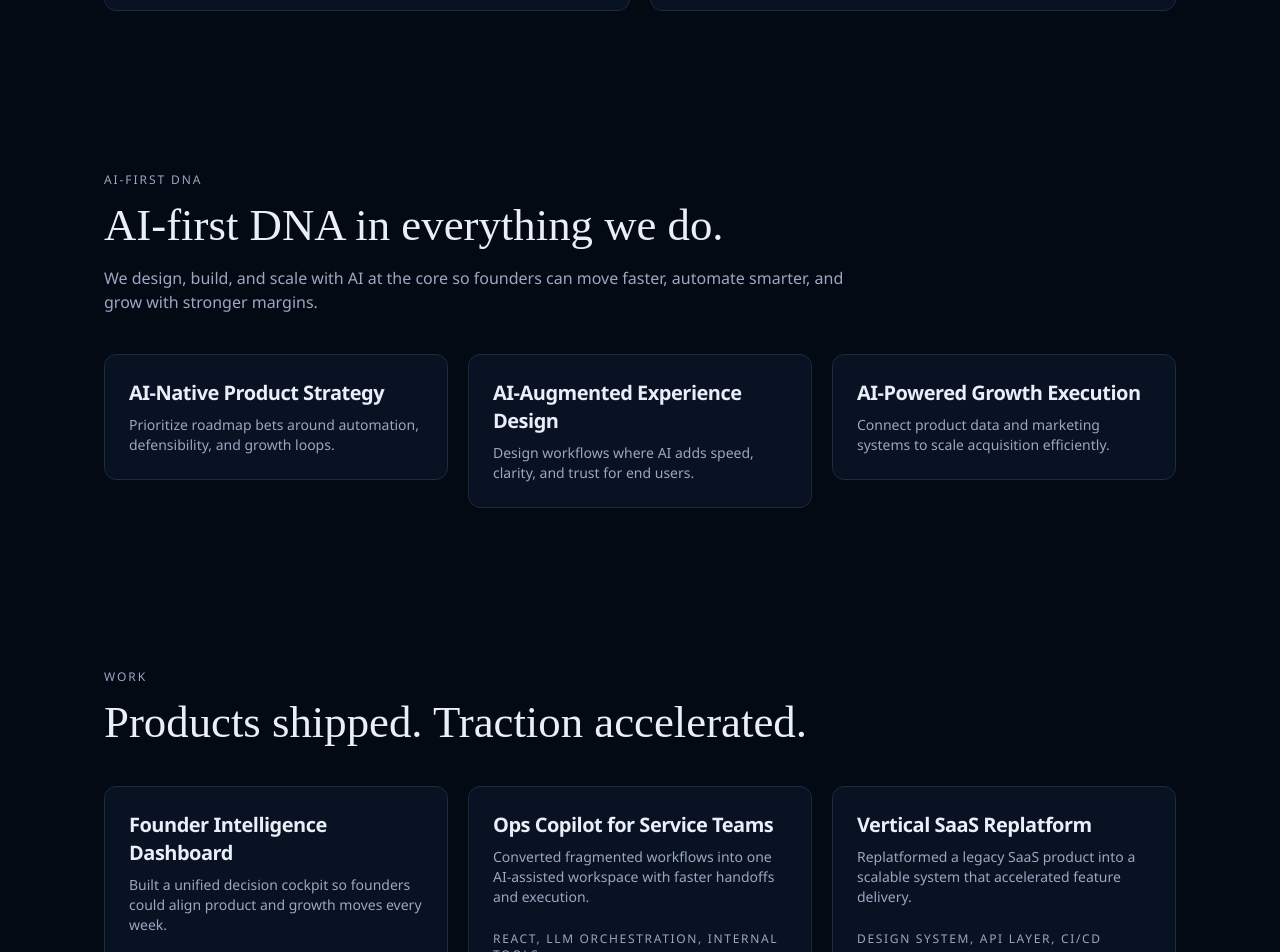
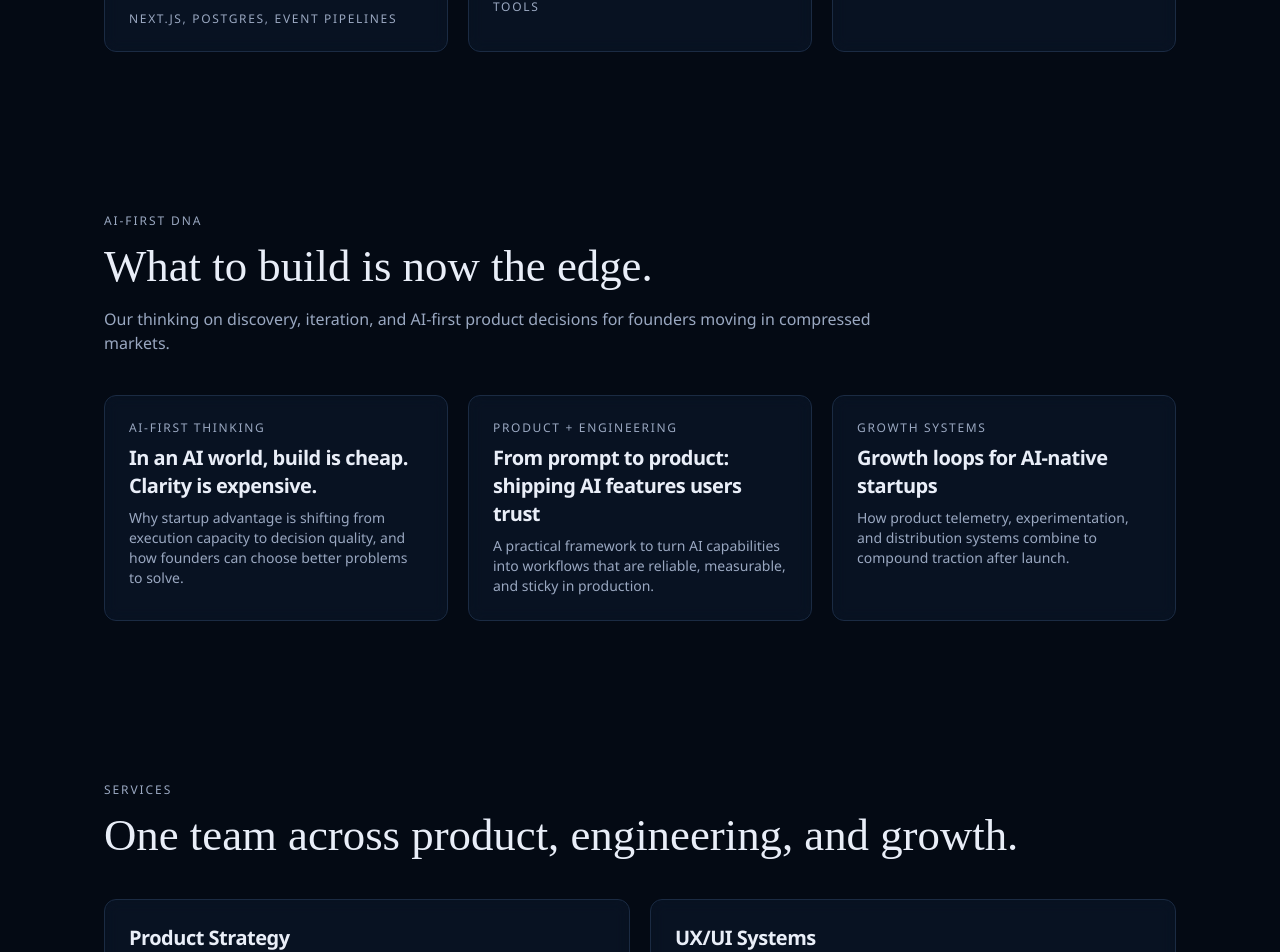
Before and after one commit to cyrilvarghese/yuvabe-new-website, a Next.js app: page / in a window 1280 px wide. Shown: the part 1260-2212 px from the top of the page. Built offline with nearby package versions, Linux system fonts and the light colour scheme.

Commit message:
layout changes

```diff
--- a/app/page.tsx
+++ b/app/page.tsx
@@ -34,6 +34,12 @@ type CaseStudy = {
   title: string;
   summary: string;
   stack: string;
+};
+
+type InsightPost = {
+  title: string;
+  excerpt: string;
+  tag: string;
 };
 
 const navItems: NavItem[] = [
@@ -76,6 +82,27 @@ const caseStudies: CaseStudy[] = [
     title: "Vertical SaaS Replatform",
     summary: "Replatformed a legacy SaaS product into a scalable system that accelerated feature delivery.",
     stack: "Design system, API layer, CI/CD",
+  },
+];
+
+const insightPosts: InsightPost[] = [
+  {
+    title: "In an AI world, build is cheap. Clarity is expensive.",
+    excerpt:
+      "Why startup advantage is shifting from execution capacity to decision quality, and how founders can choose better problems to solve.",
+    tag: "AI-first thinking",
+  },
+  {
+    title: "From prompt to product: shipping AI features users trust",
+    excerpt:
+      "A practical framework to turn AI capabilities into workflows that are reliable, measurable, and sticky in production.",
+    tag: "Product + engineering",
+  },
+  {
+    title: "Growth loops for AI-native startups",
+    excerpt:
+      "How product telemetry, experimentation, and distribution systems combine to compound traction after launch.",
+    tag: "Growth systems",
   },
 ];
 
@@ -144,6 +171,58 @@ export default function Home() {
         <Separator />
       </section>
 
+      <section id="work" className="relative z-10 mx-auto w-full max-w-6xl px-6 py-20 lg:px-10">
+        <Reveal>
+          <p className="section-kicker">Work</p>
+          <p className="mt-3 max-w-5xl text-balance text-[2rem] font-medium leading-[1.15] tracking-[-0.015em] text-white/92">
+            <span className="text-white">
+              Products shipped. Traction accelerated.
+            </span>{" "}
+            Move from roadmap to revenue with one execution partner. We design, build, and scale startup products
+            with AI-native systems that compound speed and outcomes.
+          </p>
+        </Reveal>
+        <div className="mt-10 grid gap-5 lg:grid-cols-3">
+          {caseStudies.map((item, index) => (
+            <Reveal key={item.title} delay={reduceMotion ? 0 : 0.05 * index}>
+              <Card className="h-full">
+                <CardHeader>
+                  <CardTitle>{item.title}</CardTitle>
+                  <CardDescription>{item.summary}</CardDescription>
+                </CardHeader>
+                <CardContent>
+                  <p className="text-xs uppercase tracking-[0.14em] text-muted-foreground">{item.stack}</p>
+                </CardContent>
+              </Card>
+            </Reveal>
+          ))}
+        </div>
+      </section>
+
+      <section id="ai-dna" className="relative z-10 mx-auto w-full max-w-6xl px-6 py-20 lg:px-10">
+        <Reveal>
+          <p className="section-kicker">AI-first DNA</p>
+          <h2 className="section-heading">What to build is now the edge.</h2>
+          <p className="mt-4 max-w-3xl text-muted-foreground">
+            Our thinking on discovery, iteration, and AI-first product decisions for founders moving in compressed
+            markets.
+          </p>
+        </Reveal>
+        <div className="mt-10 grid gap-5 lg:grid-cols-3">
+          {insightPosts.map((post, index) => (
+            <Reveal key={post.title} delay={reduceMotion ? 0 : 0.05 * index}>
+              <Card className="h-full">
+                <CardHeader>
+                  <p className="text-xs uppercase tracking-[0.14em] text-muted-foreground">{post.tag}</p>
+                  <CardTitle>{post.title}</CardTitle>
+                  <CardDescription>{post.excerpt}</CardDescription>
+                </CardHeader>
+              </Card>
+            </Reveal>
+          ))}
+        </div>
+      </section>
+
       <section id="services" className="relative z-10 mx-auto w-full max-w-6xl px-6 py-20 lg:px-10">
         <Reveal>
           <p className="section-kicker">Services</p>
@@ -157,65 +236,6 @@ export default function Home() {
                   <CardTitle>{service.title}</CardTitle>
                   <CardDescription>{service.description}</CardDescription>
                 </CardHeader>
-              </Card>
-            </Reveal>
-          ))}
-        </div>
-      </section>
-
-      <section id="ai-dna" className="relative z-10 mx-auto w-full max-w-6xl px-6 py-20 lg:px-10">
-        <Reveal>
-          <p className="section-kicker">AI-first DNA</p>
-          <h2 className="section-heading">AI-first DNA in everything we do.</h2>
-          <p className="mt-4 max-w-3xl text-muted-foreground">
-            We design, build, and scale with AI at the core so founders can move faster, automate smarter, and grow
-            with stronger margins.
-          </p>
-        </Reveal>
-        <div className="mt-10 grid gap-5 md:grid-cols-3">
-          <Reveal delay={reduceMotion ? 0 : 0.03}>
-            <Card>
-              <CardHeader>
-                <CardTitle>AI-Native Product Strategy</CardTitle>
-                <CardDescription>Prioritize roadmap bets around automation, defensibility, and growth loops.</CardDescription>
-              </CardHeader>
-            </Card>
-          </Reveal>
-          <Reveal delay={reduceMotion ? 0 : 0.06}>
-            <Card>
-              <CardHeader>
-                <CardTitle>AI-Augmented Experience Design</CardTitle>
-                <CardDescription>Design workflows where AI adds speed, clarity, and trust for end users.</CardDescription>
-              </CardHeader>
-            </Card>
-          </Reveal>
-          <Reveal delay={reduceMotion ? 0 : 0.09}>
-            <Card>
-              <CardHeader>
-                <CardTitle>AI-Powered Growth Execution</CardTitle>
-                <CardDescription>Connect product data and marketing systems to scale acquisition efficiently.</CardDescription>
-              </CardHeader>
-            </Card>
-          </Reveal>
-        </div>
-      </section>
-
-      <section id="work" className="relative z-10 mx-auto w-full max-w-6xl px-6 py-20 lg:px-10">
-        <Reveal>
-          <p className="section-kicker">Work</p>
-          <h2 className="section-heading">Products shipped. Traction accelerated.</h2>
-        </Reveal>
-        <div className="mt-10 grid gap-5 lg:grid-cols-3">
-          {caseStudies.map((item, index) => (
-            <Reveal key={item.title} delay={reduceMotion ? 0 : 0.05 * index}>
-              <Card className="h-full">
-                <CardHeader>
-                  <CardTitle>{item.title}</CardTitle>
-                  <CardDescription>{item.summary}</CardDescription>
-                </CardHeader>
-                <CardContent>
-                  <p className="text-xs uppercase tracking-[0.14em] text-muted-foreground">{item.stack}</p>
-                </CardContent>
               </Card>
             </Reveal>
           ))}
--- a/components/site/site-header.tsx
+++ b/components/site/site-header.tsx
@@ -1,3 +1,7 @@
+"use client";
+
+import { useEffect, useRef } from "react";
+import { motion, useAnimationControls, useReducedMotion } from "framer-motion";
 import { Button } from "@/components/ui/button";
 
 type NavItem = {
@@ -10,8 +14,48 @@ type SiteHeaderProps = {
 };
 
 export function SiteHeader({ navItems }: SiteHeaderProps) {
+  const controls = useAnimationControls();
+  const reduceMotion = useReducedMotion();
+  const prevScrollRef = useRef(0);
+
+  useEffect(() => {
+    if (reduceMotion) {
+      controls.set({ opacity: 1, y: 0 });
+      return;
+    }
+
+    const playReveal = () => {
+      controls.set({ opacity: 0, y: -24 });
+      void controls.start({
+        opacity: 1,
+        y: 0,
+        transition: { duration: 0.42, ease: [0.22, 1, 0.36, 1] },
+      });
+    };
+
+    const onScroll = () => {
+      const currentY = window.scrollY;
+      if (prevScrollRef.current > 120 && currentY <= 120) {
+        playReveal();
+      }
+      prevScrollRef.current = currentY;
+    };
+
+    prevScrollRef.current = window.scrollY;
+    playReveal();
+    window.addEventListener("scroll", onScroll, { passive: true });
+
+    return () => {
+      window.removeEventListener("scroll", onScroll);
+    };
+  }, [controls, reduceMotion]);
+
   return (
-    <header className="sticky top-0 z-50 bg-transparent">
+    <motion.header
+      className="relative z-50 bg-transparent"
+      initial={reduceMotion ? false : { opacity: 0, y: -24 }}
+      animate={controls}
+    >
       <div className="mx-auto flex h-24 w-full max-w-[1440px] items-center gap-10 px-8 lg:px-12">
         <a href="#home" className="flex items-center gap-5">
           <div className="flex items-center gap-4">
@@ -60,6 +104,6 @@ export function SiteHeader({ navItems }: SiteHeaderProps) {
           <a href="#work">Work</a>
         </Button>
       </div>
-    </header>
+    </motion.header>
   );
 }
--- a/package.json
+++ b/package.json
@@ -15,9 +15,7 @@
     "class-variance-authority": "^0.7.1",
     "clsx": "^2.1.1",
     "framer-motion": "^12.35.1",
-    "lightningcss": "^1.31.1",
-    "lightningcss-win32-x64-msvc": "^1.31.1",
-    "lucide-react": "^0.577.0",
+"lucide-react": "^0.577.0",
     "next": "16.1.6",
     "react": "19.2.3",
     "react-dom": "19.2.3",
```
Also changed, not shown: .agents/skills/copywriting/SKILL.md, .claude/settings.local.json (added), 2 other files (tests, documents, lock files or other folders).
